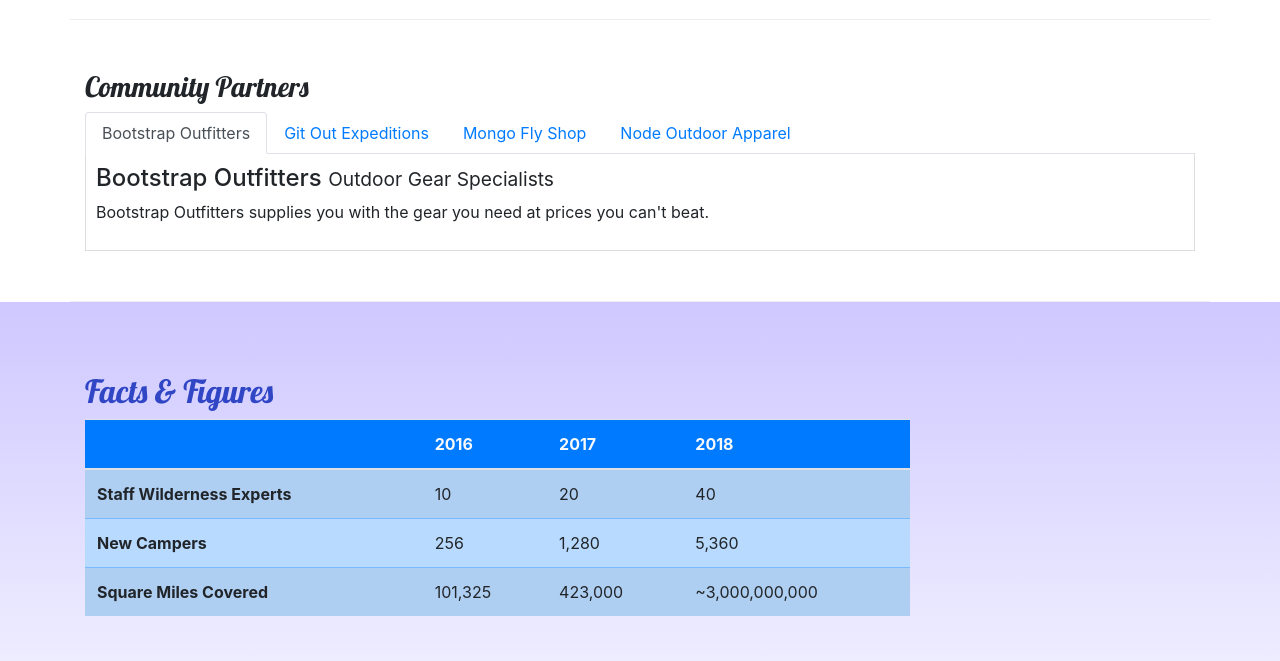
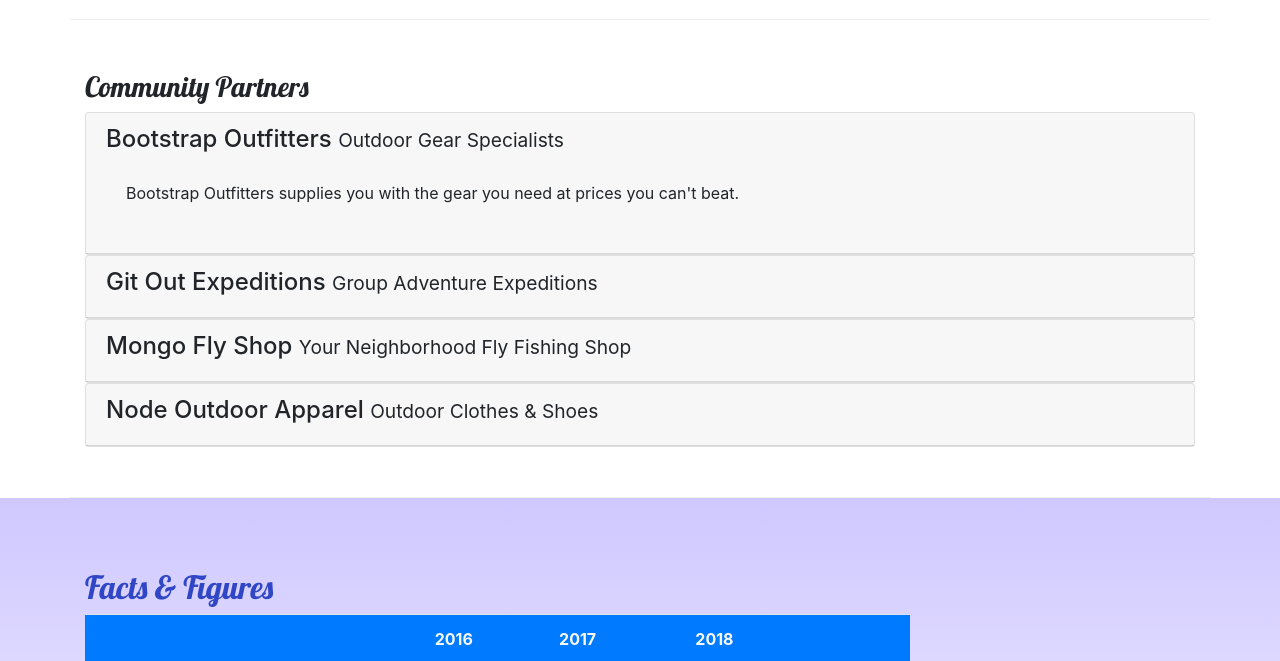
Before and after one commit to EkSumbry/git-test, a website: page aboutus.html in a window 1280 px wide. Shown: the part 910-1571 px from the top of the page. Drawn offline with nearby package versions, Linux system fonts and the light colour scheme.

Commit message:
Accordion

```diff
--- a/aboutus.html
+++ b/aboutus.html
@@ -102,28 +102,63 @@
         <div class="row row-content">
             <div class="col">
                 <h3>Community Partners</h3>
-                <ul class="nav nav-tabs">
-                    <li class="nav-item"><a class="nav-link active" href="#bootstrap" role="tab" data-toggle="tab">Bootstrap Outfitters</a></li>
-                    <li class="nav-item"><a class="nav-link" href="#git" role="tab" data-toggle="tab">Git Out Expeditions</a></li>
-                    <li class="nav-item"><a class="nav-link" href="#mongo" role="tab" data-toggle="tab">Mongo Fly Shop</a></li>
-                    <li class="nav-item"><a class="nav-link" href="#node" role="tab" data-toggle="tab">Node Outdoor Apparel</a></li>
-                </ul>
-                <div class="tab-content">
-                    <div role="tabpanel" class="tab-pane fade show active" id="bootstrap">
-                        <h4>Bootstrap Outfitters <small>Outdoor Gear Specialists</small></h4>
-                        <p class="d-none d-sm-block">Bootstrap Outfitters supplies you with the gear you need at prices you can't beat.</p>
+
+                <div id="accordion">
+                    <div class="card">
+                        <div role="tab" class="card-header">
+                            <h4>
+                                <a data-toggle="collapse" data-target="#bootstrap">
+                                    Bootstrap Outfitters <small>Outdoor Gear Specialists</small>
+                                </a>
+                            </h4>
+                            <div class="collapse show" id="bootstrap" data-parent="#accordion">
+                                <div class="card-body">
+                                    <p class="d-none d-sm-block">Bootstrap Outfitters supplies you with the gear you need at prices you can't beat.</p>
+                                </div>
+                            </div>
+                        </div>
                     </div>
-                    <div role="tabpanel" class="tab-pane fade" id="git">
-                        <h4>Git Out Expeditions <small>Group Adventure Expeditions</small></h4>
-                        <p class="d-none d-sm-block">Join Git Out Expeditions to explore new horizons with a group of other adventurers!</p>
+                    <div class="card">
+                        <div role="tab" class="card-header">
+                            <h4>
+                                <a class="collapsed" data-toggle="collapse" data-target="#git">
+                                    Git Out Expeditions <small>Group Adventure Expeditions</small>
+                                </a>
+                            </h4>
+                            <div class="collapse" id="git" data-parent="#accordion">
+                                <div class="card-body">
+                                    <p class="d-none d-sm-block">Join Git Out Expeditions to explore new horizons with a group of other adventurers!</p>
+                               </div>
+                            </div>
+                        </div>
                     </div>
-                    <div role="tabpanel" class="tab-pane fade" id="mongo">
-                        <h4>Mongo Fly Shop <small>Your Neighborhood Fly Fishing Shop.</small></h4>
-                        <p class="d-none d-sm-block">Need a new fishing pole, a tacklebox, or flies of all kinds? Stop by Mongo Fly Shop.</p>
+                    <div class="card">
+                        <div role="tab" class="card-header">
+                            <h4>
+                                <a class="collapsed" data-toggle="collapse" data-target="#mongo">
+                                    Mongo Fly Shop <small>Your Neighborhood Fly Fishing Shop</small>
+                                </a>
+                            </h4>
+                            <div class="collapse" id="mongo" data-parent="#accordion">
+                                <div class="card-body">
+                                    <p class="d-none d-sm-block">Need a new fishing pole, a tacklebox, or flies of all kinds? Stop by Mongo Fly Shop.</p>
+                                </div>
+                            </div>
+                        </div>
                     </div>
-                    <div role="tabpanel" class="tab-pane fade" id="node">
-                        <h4>Node Outdoor Apparel <small>Outdoor Clothes & Shoes</small></h4>
-                        <p class="d-none d-sm-block">From polar fleeces to swimsuits, hiking boots to waders, a visit to Node will be sure to get you covered.</p>
+                    <div class="card">
+                        <div role="tab" class="card-header">
+                            <h4>
+                                <a class="collapsed" data-toggle="collapse" data-target="#node">
+                                    Node Outdoor Apparel <small>Outdoor Clothes & Shoes</small>
+                                </a>
+                            </h4>
+                            <div class="collapse" id="node" data-parent="#accordion">
+                                <div class="card-body">
+                                    <p class="d-none d-sm-block">From polar fleeces to swimsuits, hiking boots to waders, a visit to Node will be sure to get you covered.</p>
+                                </div>
+                            </div>
+                        </div>
                     </div>
                 </div>
             </div>
--- a/css/styles.css
+++ b/css/styles.css
@@ -37,3 +37,8 @@ header h2 {
     border-top: none;
     padding: 10px;
 }
+
+a, a:hover {
+    color: inherit;
+    text-decoration: none;
+  }
```
